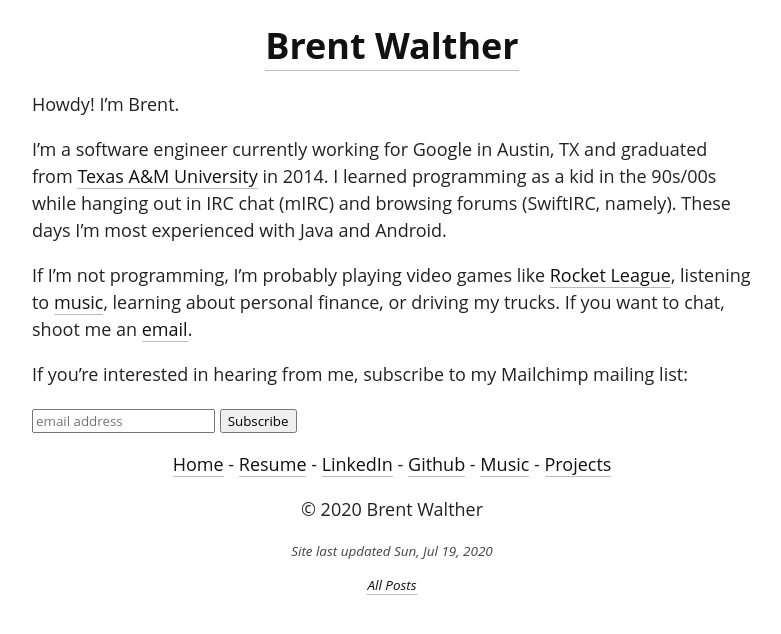
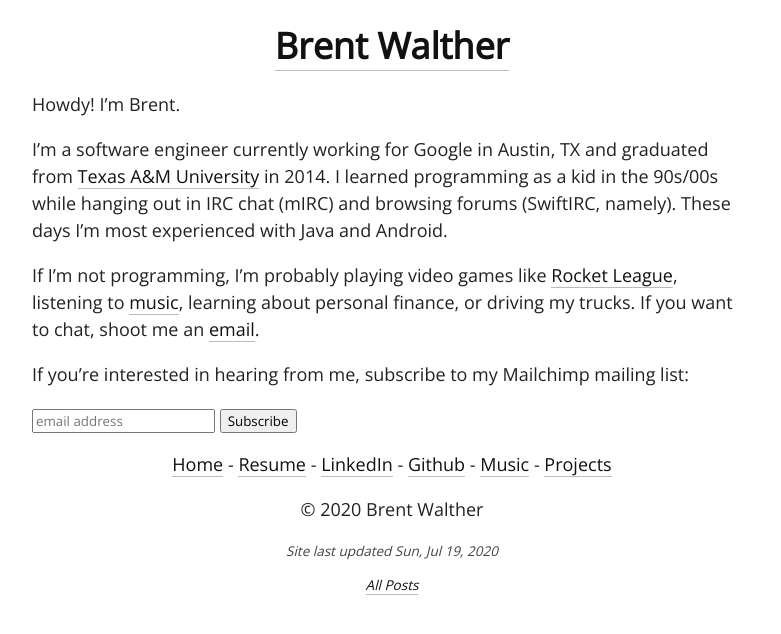
Before and after one commit to brentwalther/brentwalther.github.io, a Jekyll site: the page built from index.md, in a window 1280 px wide. Shown: the top 634 px of the page, without its empty margins (248-1029 px from the left). Built offline with Jekyll 4.4.1, drawn with Linux system fonts in a browser that asks for light colours; some web fonts are replaced.

Commit message:
Fix font path.

```diff
--- a/_includes/head_content.html
+++ b/_includes/head_content.html
@@ -19,14 +19,14 @@
 />
 <link
   rel="stylesheet"
-  href="ttps://fonts.googleapis.com/css2?family=Open+Sans&display=swap"
+  href="https://fonts.googleapis.com/css2?family=Open+Sans&display=swap"
   media="print"
   onload="this.media='all'"
 />
 <noscript>
   <link
     rel="stylesheet"
-    href="ttps://fonts.googleapis.com/css2?family=Open+Sans&display=swap"
+    href="https://fonts.googleapis.com/css2?family=Open+Sans&display=swap"
   />
 </noscript>
 
```
